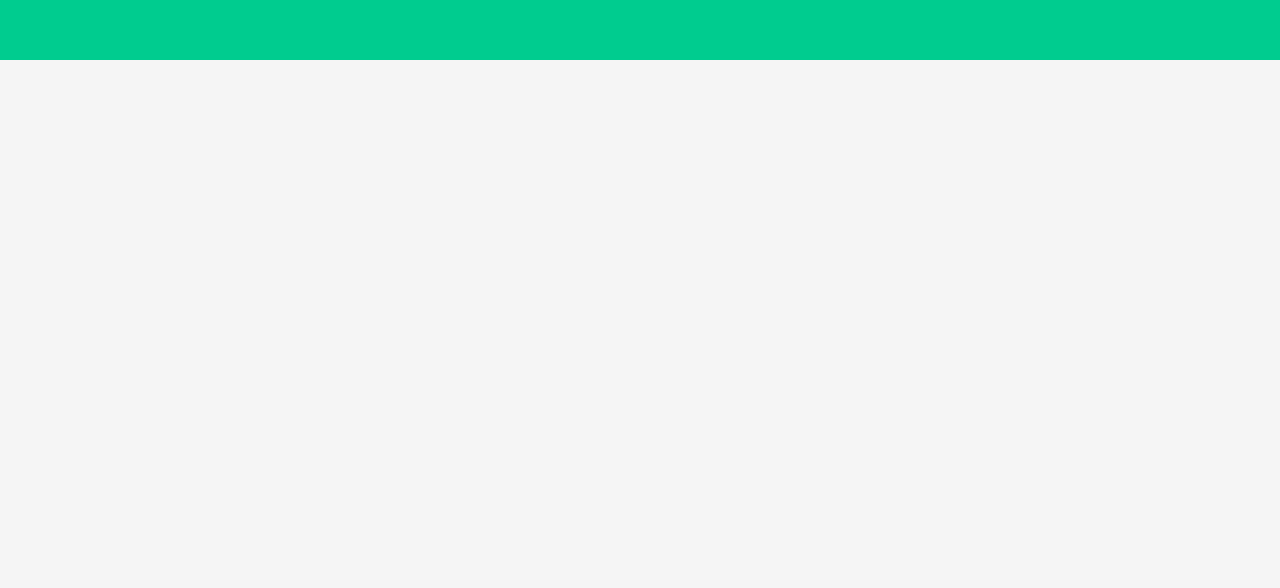
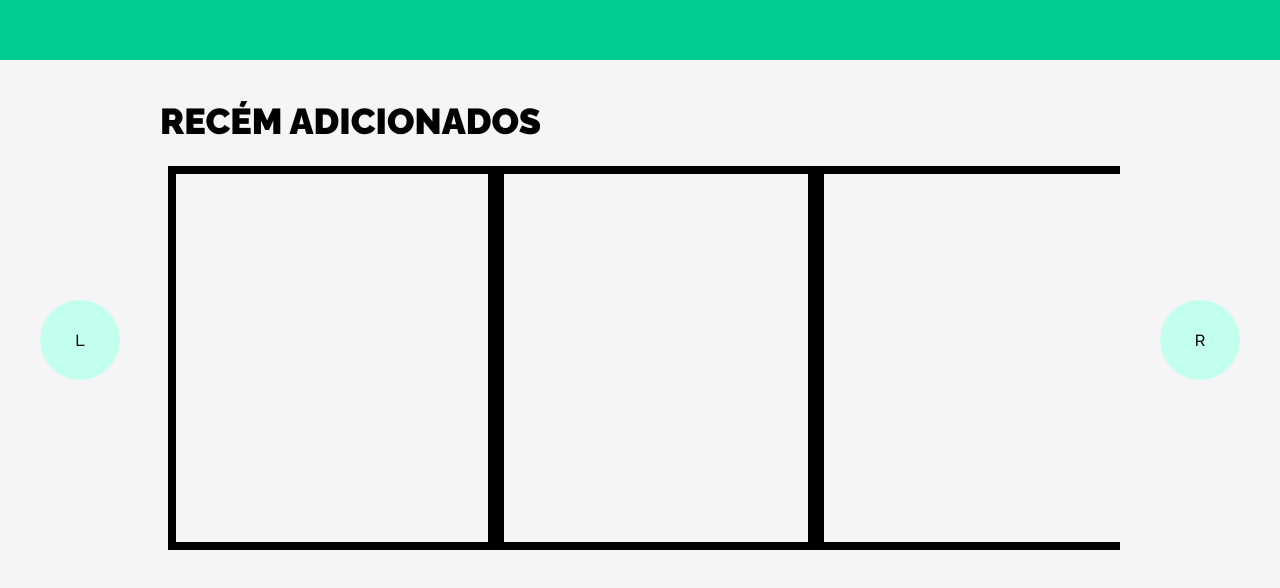
Before and after one commit to niccampanelli/green-real-estate, a React (Create React App) app: page / in a window 1280 px wide. Shown: the part 740-1328 px from the top of the page. Built offline with nearby package versions, Linux system fonts and the light colour scheme.

Commit message:
Creating recent added carousel

```diff
--- a/src/pages/Home/index.js
+++ b/src/pages/Home/index.js
@@ -58,11 +58,57 @@ export default function Home(){
         <section className="searchSection">
             <div className="searchDiv">
                 <input className="searchInput" id="searchInput" placeholder=""/>
-                <button className="searchButton"><FiSearch size={"4vh"} strokeWidth={".6vh"} color={"#00cc8f"}/></button>
+                <button className="searchButton"><FiSearch/></button>
             </div>
         </section>
         <main className="mainContent">
+            <section className="recentElementsSection">
+                <h1 className="recentElementsTitle">
+                    Recém adicionados
+                </h1>
+                    <button className="recentElementsCarousselLeftBtn">L</button>
+                <div className="recentElementsCaroussel">
+                    <div className="recentElementsCarousselItems">
+                    <div className="recentElement">
 
+                    </div>
+                    <div className="recentElement">
+
+                    </div>
+                    <div className="recentElement">
+
+                    </div>
+                    <div className="recentElement">
+
+                    </div>
+                    <div className="recentElement">
+
+                    </div>
+                    <div className="recentElement">
+
+                    </div>
+                    <div className="recentElement">
+
+                    </div>
+                    <div className="recentElement">
+
+                    </div>
+                    <div className="recentElement">
+
+                    </div>
+                    <div className="recentElement">
+
+                    </div>
+                    <div className="recentElement">
+
+                    </div>
+                    <div className="recentElement">
+
+                    </div>
+                    </div>
+                </div>
+                    <button className="recentElementsCarousselRightBtn">R</button>
+            </section>
         </main>
         </div>
     )
--- a/src/pages/Home/styles.css
+++ b/src/pages/Home/styles.css
@@ -41,7 +41,9 @@
 }
 
 .searchButton svg{
-    transition: all .3s;
+    stroke-width: .6vh;
+    color: #00cc8f;
+    size: 4vh;
 }
 
 .mainContent{
@@ -50,3 +52,64 @@
     width: 100%;
     height: 100%;
 }
+
+.recentElementsSection{
+    width: 100%;
+    height: 60vh;
+    padding: 5vh 20vh 5vh 20vh;
+    position: relative;
+}
+
+.recentElementsTitle{
+    font-size: 4.5vh;
+    margin-bottom: 2vh;
+}
+
+.recentElementsCaroussel{
+    width: 100%;
+    height: 100%;
+    overflow-x: scroll;
+    overflow-y: hidden;
+    padding: 2vh;
+}
+
+.recentElementsCaroussel::-webkit-scrollbar{
+    display: none;
+}
+
+.recentElementsCarousselItems{
+    width: fit-content;
+    justify-content: space-around;
+    display: flex;
+    height: 100%;
+}
+
+.recentElementsCarousselLeftBtn{
+    position: absolute;
+    height: 10vh;
+    width: 10vh;
+    background-color: #c3ffed;
+    border-radius: 100%;
+    left: 5vh;
+    top: 10vh;
+    bottom: 0;
+    margin: auto;
+}
+
+.recentElementsCarousselRightBtn{
+    position: absolute;
+    height: 10vh;
+    width: 10vh;
+    background-color: #c3ffed;
+    border-radius: 100%;
+    right: 5vh;
+    top: 10vh;
+    bottom: 0;
+    margin: auto;
+}
+
+.recentElement{
+    width: 40vh;
+    height: 100%;
+    box-shadow: 0 0 0 1vh black;
+}
```
